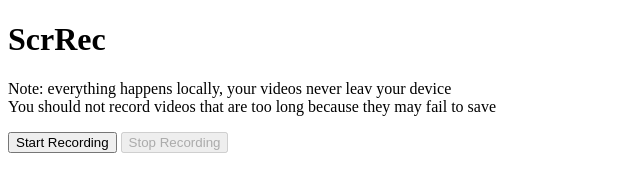
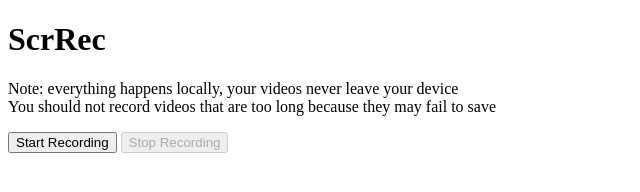
Before and after one commit to Tixe-SC3K/ScrRec, a plain HTML site: page index.html in a window 1280 px wide. Shown: the full height of the page, 0-640 px from the left. Drawn offline with Linux system fonts and the light colour scheme.

Commit message:
Update index.html

```diff
--- a/index.html
+++ b/index.html
@@ -7,7 +7,7 @@
 </head>
 <body>
     <h1>ScrRec</h1>
-    <p>Note: everything happens locally, your videos never leav your device<br>You should not record videos that are too long because they may fail to save</p>
+    <p>Note: everything happens locally, your videos never leave your device<br>You should not record videos that are too long because they may fail to save</p>
     <button id="start">Start Recording</button>
     <button id="stop" disabled>Stop Recording</button>
     <video id="preview" controls autoplay style="display: none;"></video>
```
